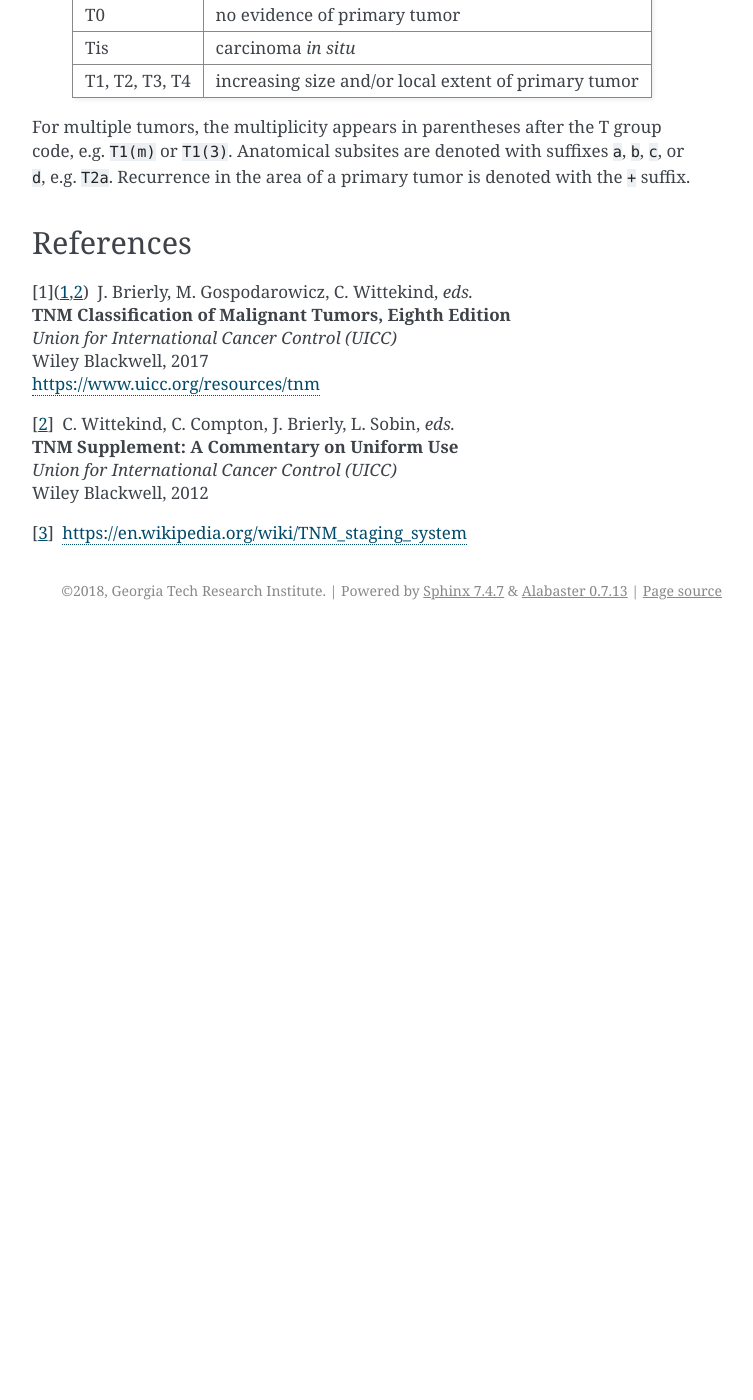
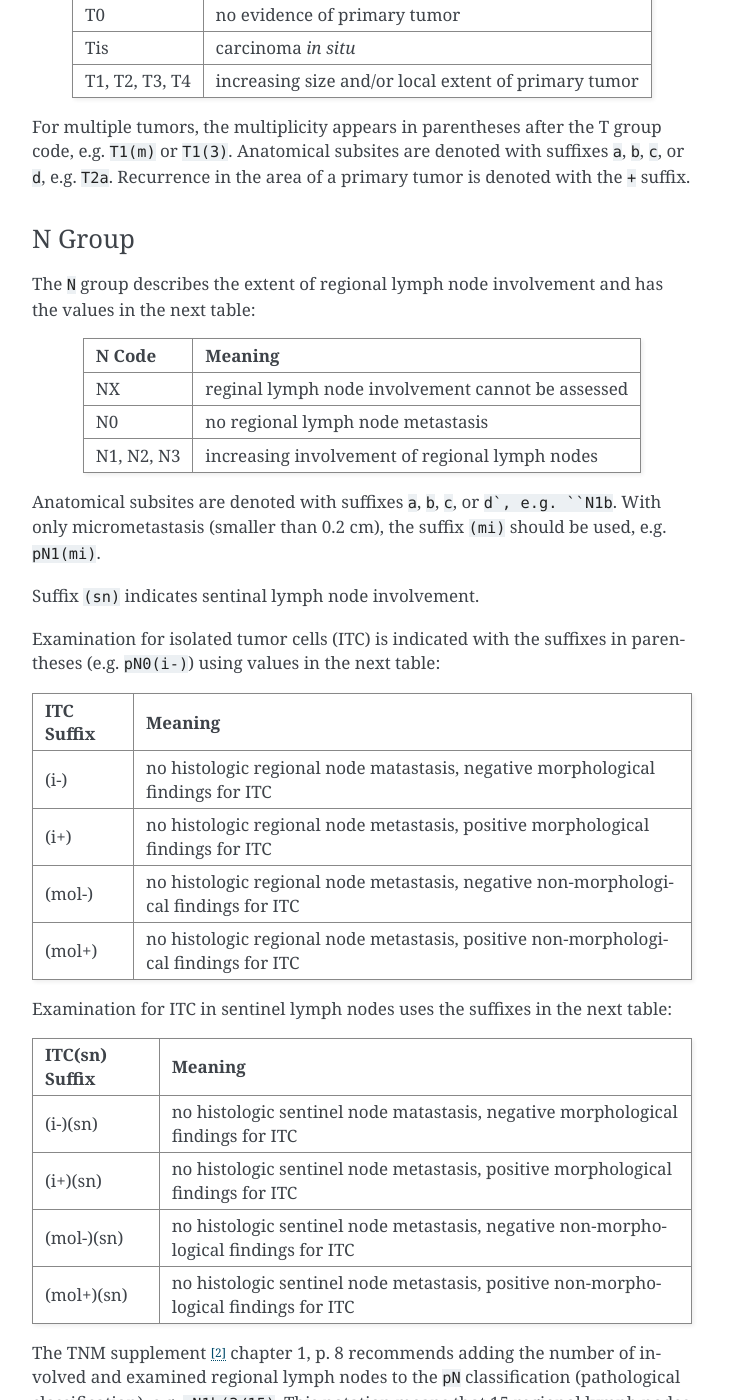
Before and after one commit to ClarityNLP/ClarityNLP, a Sphinx documentation site: the page built from nlp/docs/algorithms/tnm_stage_finder.rst, in a window 1280 px wide and 1400 px high, scrolled down 3296 px. Shown: the whole window, without its empty margins (388-1141 px from the left). Built offline with Sphinx 7.4.7, drawn with Linux system fonts in a browser that asks for light colours; before the commit the page ends 3926 px from its top, so only the background shows below that; some of the changed text lies outside the part shown.

Commit message:
added N-group section to TNM doc

```diff
--- a/nlp/docs/algorithms/tnm_stage_finder.rst
+++ b/nlp/docs/algorithms/tnm_stage_finder.rst
@@ -144,7 +144,63 @@ are denoted with suffixes ``a``, ``b``, ``c``, or ``d``, e.g. ``T2a``.
 Recurrence in the area of a primary tumor is denoted with the ``+``
 suffix.
 
+N Group
+-------
 
+The ``N`` group describes the extent of regional lymph node involvement and
+has the values in the next table:
+
+==============  =====================================================
+N Code          Meaning
+==============  =====================================================
+NX              reginal lymph node involvement cannot be assessed
+N0              no regional lymph node metastasis
+N1, N2, N3      increasing involvement of regional lymph nodes
+==============  =====================================================
+
+Anatomical subsites are denoted with suffixes ``a``, ``b``, ``c``, or
+``d`, e.g. ``N1b``. With only micrometastasis (smaller than 0.2 cm),
+the suffix ``(mi)`` should be used, e.g. ``pN1(mi)``.
+
+Suffix ``(sn)`` indicates sentinal lymph node involvement.
+
+Examination for isolated tumor cells (ITC) is indicated with the suffixes
+in parentheses (e.g. ``pN0(i-)``) using values in the next table:
+
+==============  =====================================================
+ITC Suffix      Meaning
+==============  =====================================================
+(i-)            no histologic regional node matastasis,
+                negative morphological findings for ITC
+(i+)            no histologic regional node metastasis,
+                positive morphological findings for ITC
+(mol-)          no histologic regional node metastasis,
+                negative non-morphological findings for ITC
+(mol+)          no histologic regional node metastasis,
+                positive non-morphological findings for ITC
+==============  =====================================================
+
+Examination for ITC in sentinel lymph nodes uses the suffixes in the
+next table:
+
+==============  =====================================================
+ITC(sn) Suffix  Meaning
+==============  =====================================================
+(i-)(sn)        no histologic sentinel node matastasis,
+                negative morphological findings for ITC
+(i+)(sn)        no histologic sentinel node metastasis,
+                positive morphological findings for ITC
+(mol-)(sn)      no histologic sentinel node metastasis,
+                negative non-morphological findings for ITC
+(mol+)(sn)      no histologic sentinel node metastasis,
+                positive non-morphological findings for ITC
+==============  =====================================================
+
+The TNM supplement [2]_ chapter 1, p. 8 recommends adding the number
+of involved and examined regional lymph nodes to the ``pN``
+classification (pathological classification), e.g. ``pN1b(3/15)``.
+This notation means that 15 regional lymph nodes were examined and
+three were found to be involved.
 
 References
 ==========
```
